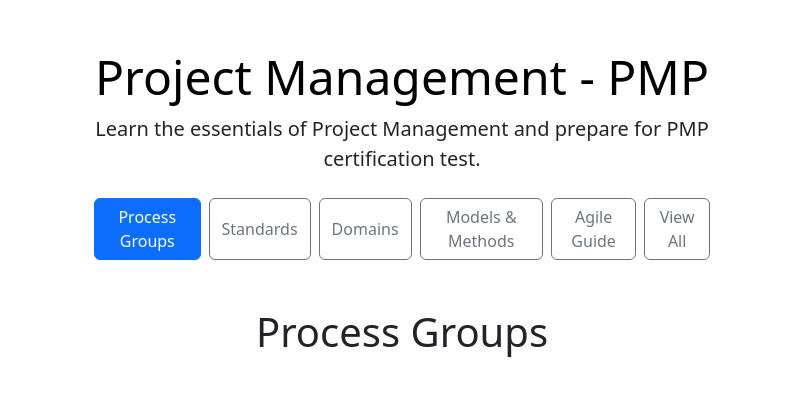
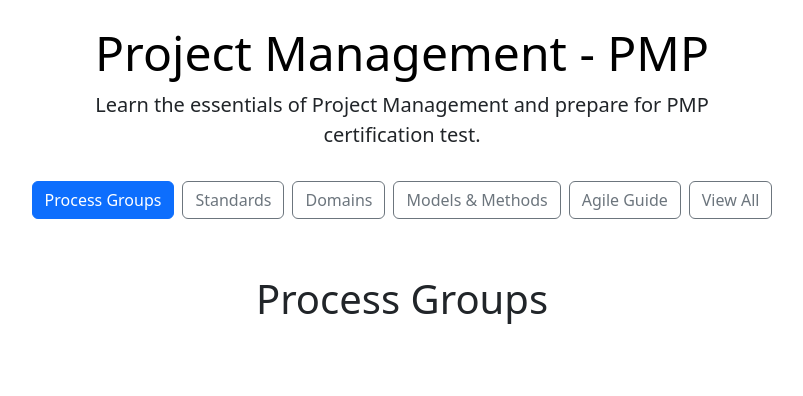
Before and after one commit to divyesh-jani/learning-project-management, a React (Vite) app: page / in a window 1280 px wide. Shown: the top 396 px of the page, without its empty margins (238-1041 px from the left). Built offline with nearby package versions, Linux system fonts and the light colour scheme.

Commit message:
Fixing the topics css so they remain available while scrolling

```diff
--- a/src/App.css
+++ b/src/App.css
@@ -1,3 +1,9 @@
 .listStyleTypeNone {
     list-style-type: none;
 }
+
+.stickyTopics {
+    padding-top: 7px;
+    padding-bottom: 8px;
+    background-color: white;
+}
--- a/src/App.jsx
+++ b/src/App.jsx
@@ -23,12 +23,15 @@
 
   return (
     <div>
-      <div className='px-4 my-5 text-center'>
-        {/* <img className='d-block mx-auto mb-4' src='./src/assets/favicon.ico' alt='Project Management Logo' /> */}
+      <div className='px-4 my-4 text-center'>
         <h1 className='display-5 text-body-emphasis fw-normal'>Project Management - PMP</h1>
         <div className='col-lg-6 mx-auto'>
           <p className='lead mb-4 fw-normal'>Learn the essentials of Project Management and prepare for PMP certification test.</p>
-          <div className='d-grid gap-2 d-sm-flex justify-content-sm-center'>
+        </div>
+      </div>
+
+      <div className='px-4 my-4 text-center sticky-top'>
+          <div className='d-grid gap-2 d-sm-flex justify-content-sm-center sticky-top stickyTopics'>
             <button type='button' className='tabBtn btn btn-primary fw-medium' onClick={() => useTab(1)} id='btn1'>Process Groups</button>
             <button type='button' className='tabBtn btn btn-outline-secondary fw-medium' onClick={() => useTab(2)} id='btn2'>Standards</button>
             <button type='button' className='tabBtn btn btn-outline-secondary fw-medium' onClick={() => useTab(3)} id='btn3'>Domains</button>
@@ -36,7 +39,6 @@
             <button type='button' className='tabBtn btn btn-outline-secondary fw-medium' onClick={() => useTab(5)} id='btn5'>Agile Guide</button>
             <button type='button' className='tabBtn btn btn-outline-secondary fw-medium' onClick={() => useTab(6)} id='btn6'>View All</button>
           </div>
-        </div>
       </div>
 
       <div className='px-4 my-5'>
```
